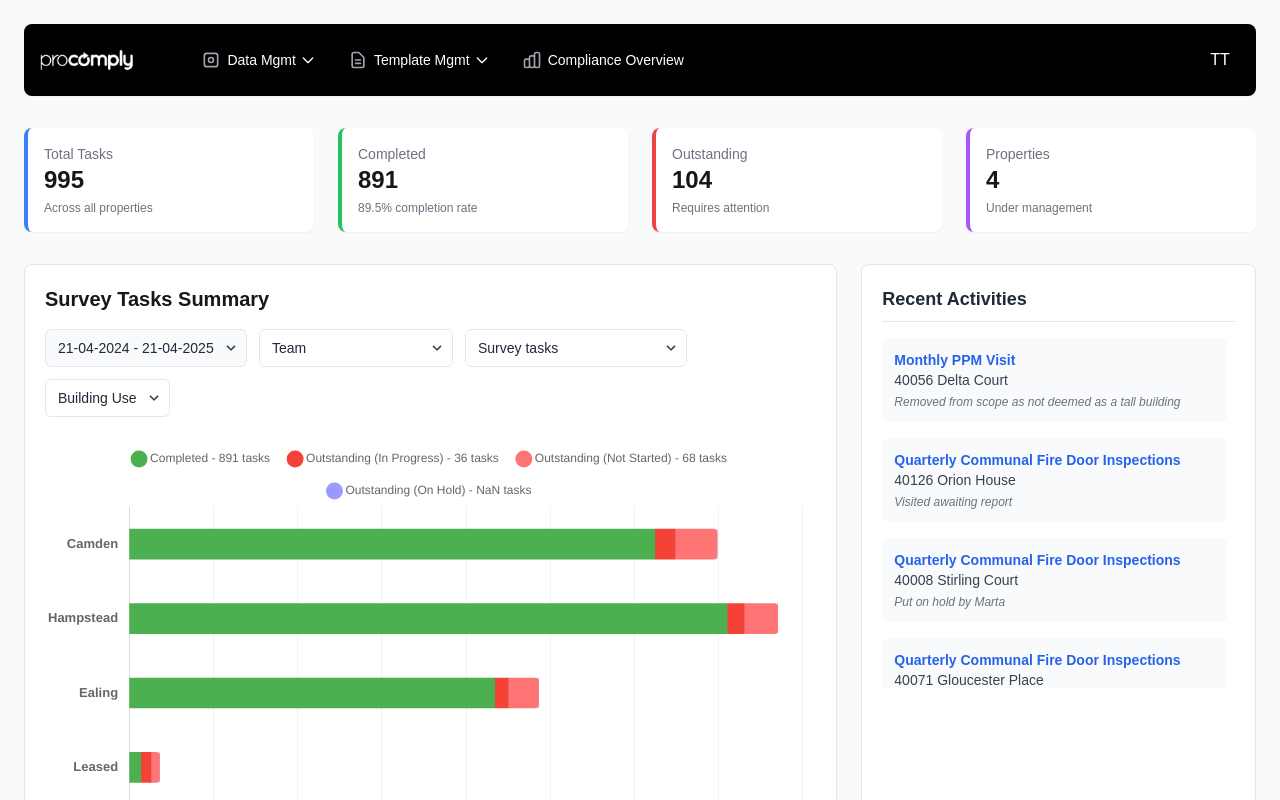
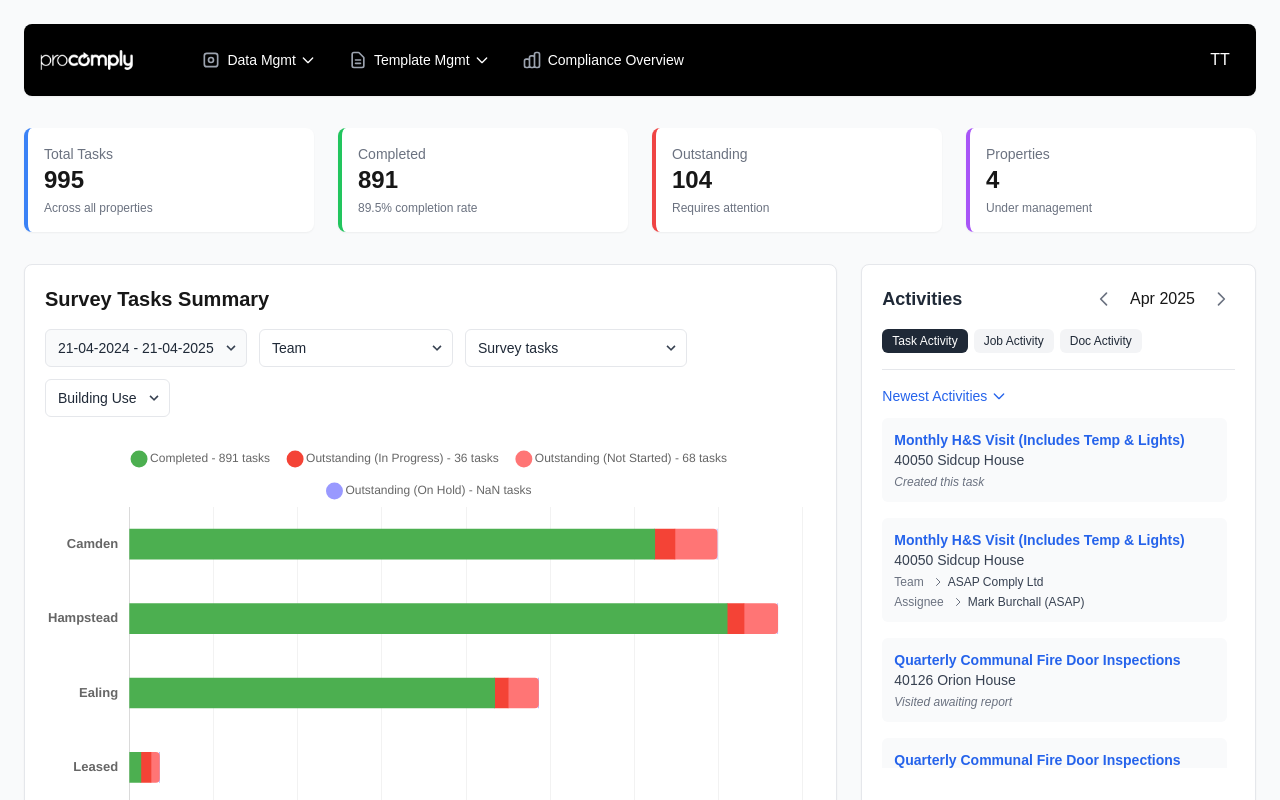
Before and after one commit to tom-tochito/procomply, a Next.js app: page /1/dashboard in a window 1280 px wide. Shown: the top 800 px of the page. Built offline with nearby package versions, Linux system fonts and the light colour scheme.

Commit message:
adding filters to the dashboard 2

```diff
--- a/src/app/[domain]/dashboard/page.tsx
+++ b/src/app/[domain]/dashboard/page.tsx
@@ -30,6 +30,73 @@ export default function DashboardPage() {
   const [selectedTaskType, setSelectedTaskType] = useState("Survey tasks");
   const [selectedBuildingUse, setSelectedBuildingUse] =
     useState("Building Use");
+  const [activeActivityTab, setActiveActivityTab] = useState("Task Activity");
+
+  // Sample activities data
+  const taskActivities = [
+    {
+      title: "Monthly H&S Visit (Includes Temp & Lights)",
+      location: "40050 Sidcup House",
+      status: "Created this task",
+    },
+    {
+      title: "Monthly H&S Visit (Includes Temp & Lights)",
+      location: "40050 Sidcup House",
+      team: "ASAP Comply Ltd",
+      assignee: "Mark Burchall (ASAP)",
+    },
+    {
+      title: "Quarterly Communal Fire Door Inspections",
+      location: "40126 Orion House",
+      status: "Visited awaiting report",
+    },
+    {
+      title: "Quarterly Communal Fire Door Inspections",
+      location: "40008 Stirling Court",
+      status: "Put on hold by Marta",
+    },
+    {
+      title: "Quarterly Communal Fire Door Inspections",
+      location: "40071 Gloucester Place",
+      status: "Removed from scope by Marta",
+    },
+  ];
+
+  const jobActivities = [
+    {
+      title: "Fire Risk Assessment",
+      location: "40126 Orion House",
+      status: "Job assigned to London Fire Division",
+    },
+    {
+      title: "Asbestos Surveys",
+      location: "40008 Stirling Court",
+      status: "Survey completed, awaiting report",
+    },
+    {
+      title: "Fire Alarm Testing",
+      location: "40071 Gloucester Place",
+      status: "Job scheduled for next week",
+    },
+  ];
+
+  const docActivities = [
+    {
+      title: "Fire Risk Assessment Report",
+      location: "40126 Orion House",
+      status: "Document uploaded by John Smith",
+    },
+    {
+      title: "Asbestos Survey Report",
+      location: "40008 Stirling Court",
+      status: "Document pending approval",
+    },
+    {
+      title: "Health & Safety Policy",
+      location: "Company-wide",
+      status: "Document updated by Admin",
+    },
+  ];
 
   // Filter options
   const teamOptions = [
@@ -303,59 +370,207 @@ export default function DashboardPage() {
 
         {/* Column 3: Activities */}
         <div className="rounded-lg border p-5 bg-white shadow-sm">
-          <h3 className="font-bold mb-4 text-lg text-gray-800 border-b pb-2">
-            Recent Activities
-          </h3>
-          <div className="space-y-4 text-sm max-h-[350px] overflow-y-auto pr-2">
-            <div className="p-3 bg-gray-50 rounded-md hover:bg-gray-100 transition-colors">
-              <strong className="text-blue-600">Monthly PPM Visit</strong>{" "}
-              <br />
-              <span className="text-gray-700">40056 Delta Court</span> <br />
-              <span className="italic text-gray-500 text-xs mt-1 block">
-                Removed from scope as not deemed as a tall building
+          <div className="flex justify-between items-center mb-4">
+            <h3 className="font-bold text-lg text-gray-800">Activities</h3>
+            <div className="flex items-center">
+              <button className="p-1 text-gray-500 hover:text-gray-700 mr-1">
+                <svg
+                  xmlns="http://www.w3.org/2000/svg"
+                  className="h-5 w-5"
+                  fill="none"
+                  viewBox="0 0 24 24"
+                  stroke="currentColor"
+                >
+                  <path
+                    strokeLinecap="round"
+                    strokeLinejoin="round"
+                    strokeWidth={2}
+                    d="M15 19l-7-7 7-7"
+                  />
+                </svg>
+              </button>
+              <span className="text-base font-medium px-2">Apr 2025</span>
+              <button className="p-1 text-gray-500 hover:text-gray-700 ml-1">
+                <svg
+                  xmlns="http://www.w3.org/2000/svg"
+                  className="h-5 w-5"
+                  fill="none"
+                  viewBox="0 0 24 24"
+                  stroke="currentColor"
+                >
+                  <path
+                    strokeLinecap="round"
+                    strokeLinejoin="round"
+                    strokeWidth={2}
+                    d="M9 5l7 7-7 7"
+                  />
+                </svg>
+              </button>
+            </div>
+          </div>
+
+          <div className="border-b pb-4 mb-4">
+            <div className="flex items-center gap-1.5">
+              <button
+                onClick={() => setActiveActivityTab("Task Activity")}
+                className={`px-2.5 py-1 text-xs rounded-md ${
+                  activeActivityTab === "Task Activity"
+                    ? "bg-gray-800 text-white"
+                    : "bg-gray-100 text-gray-800 hover:bg-gray-200"
+                }`}
+              >
+                Task Activity
+              </button>
+              <button
+                onClick={() => setActiveActivityTab("Job Activity")}
+                className={`px-2.5 py-1 text-xs rounded-md ${
+                  activeActivityTab === "Job Activity"
+                    ? "bg-gray-800 text-white"
+                    : "bg-gray-100 text-gray-800 hover:bg-gray-200"
+                }`}
+              >
+                Job Activity
+              </button>
+              <button
+                onClick={() => setActiveActivityTab("Doc Activity")}
+                className={`px-2.5 py-1 text-xs rounded-md ${
+                  activeActivityTab === "Doc Activity"
+                    ? "bg-gray-800 text-white"
+                    : "bg-gray-100 text-gray-800 hover:bg-gray-200"
+                }`}
+              >
+                Doc Activity
+              </button>
+            </div>
+          </div>
+
+          <div className="flex items-center justify-between mb-3">
+            <span className="text-sm text-blue-600 font-medium flex items-center">
+              Newest Activities
+              <svg
+                xmlns="http://www.w3.org/2000/svg"
+                className="h-4 w-4 ml-1"
+                fill="none"
+                viewBox="0 0 24 24"
+                stroke="currentColor"
+              >
+                <path
+                  strokeLinecap="round"
+                  strokeLinejoin="round"
+                  strokeWidth={2}
+                  d="M19 9l-7 7-7-7"
+                />
+              </svg>
             </span>
           </div>
-            <div className="p-3 bg-gray-50 rounded-md hover:bg-gray-100 transition-colors">
-              <strong className="text-blue-600">
-                Quarterly Communal Fire Door Inspections
-              </strong>{" "}
+
+          <div className="space-y-4 text-sm max-h-[350px] overflow-y-auto pr-2">
+            {activeActivityTab === "Task Activity" && (
+              <>
+                {taskActivities.map((activity, index) => (
+                  <div
+                    key={index}
+                    className="p-3 bg-gray-50 rounded-md hover:bg-gray-100 transition-colors"
+                  >
+                    <strong className="text-blue-600">{activity.title}</strong>{" "}
                     <br />
-              <span className="text-gray-700">40126 Orion House</span> <br />
+                    <span className="text-gray-700">
+                      {activity.location}
+                    </span>{" "}
+                    <br />
+                    {activity.status && (
                       <span className="italic text-gray-500 text-xs mt-1 block">
-                Visited awaiting report
+                        {activity.status}
+                      </span>
+                    )}
+                    {activity.team && (
+                      <span className="flex items-center text-gray-500 text-xs mt-1">
+                        <span className="mr-1">Team</span>
+                        <svg
+                          xmlns="http://www.w3.org/2000/svg"
+                          className="h-3 w-3 inline-block mx-1"
+                          fill="none"
+                          viewBox="0 0 24 24"
+                          stroke="currentColor"
+                        >
+                          <path
+                            strokeLinecap="round"
+                            strokeLinejoin="round"
+                            strokeWidth={2}
+                            d="M9 5l7 7-7 7"
+                          />
+                        </svg>
+                        <span className="text-gray-700">{activity.team}</span>
+                      </span>
+                    )}
+                    {activity.assignee && (
+                      <span className="flex items-center text-gray-500 text-xs mt-1">
+                        <span className="mr-1">Assignee</span>
+                        <svg
+                          xmlns="http://www.w3.org/2000/svg"
+                          className="h-3 w-3 inline-block mx-1"
+                          fill="none"
+                          viewBox="0 0 24 24"
+                          stroke="currentColor"
+                        >
+                          <path
+                            strokeLinecap="round"
+                            strokeLinejoin="round"
+                            strokeWidth={2}
+                            d="M9 5l7 7-7 7"
+                          />
+                        </svg>
+                        <span className="text-gray-700">
+                          {activity.assignee}
+                        </span>
+                      </span>
+                    )}
+                  </div>
+                ))}
+              </>
+            )}
+
+            {activeActivityTab === "Job Activity" && (
+              <>
+                {jobActivities.map((activity, index) => (
+                  <div
+                    key={index}
+                    className="p-3 bg-gray-50 rounded-md hover:bg-gray-100 transition-colors"
+                  >
+                    <strong className="text-blue-600">{activity.title}</strong>{" "}
+                    <br />
+                    <span className="text-gray-700">
+                      {activity.location}
+                    </span>{" "}
+                    <br />
+                    <span className="italic text-gray-500 text-xs mt-1 block">
+                      {activity.status}
                     </span>
                   </div>
-            <div className="p-3 bg-gray-50 rounded-md hover:bg-gray-100 transition-colors">
-              <strong className="text-blue-600">
-                Quarterly Communal Fire Door Inspections
-              </strong>{" "}
+                ))}
+              </>
+            )}
+
+            {activeActivityTab === "Doc Activity" && (
+              <>
+                {docActivities.map((activity, index) => (
+                  <div
+                    key={index}
+                    className="p-3 bg-gray-50 rounded-md hover:bg-gray-100 transition-colors"
+                  >
+                    <strong className="text-blue-600">{activity.title}</strong>{" "}
                     <br />
-              <span className="text-gray-700">40008 Stirling Court</span> <br />
+                    <span className="text-gray-700">
+                      {activity.location}
+                    </span>{" "}
+                    <br />
                     <span className="italic text-gray-500 text-xs mt-1 block">
-                Put on hold by Marta
+                      {activity.status}
                     </span>
                   </div>
-            <div className="p-3 bg-gray-50 rounded-md hover:bg-gray-100 transition-colors">
-              <strong className="text-blue-600">
-                Quarterly Communal Fire Door Inspections
-              </strong>{" "}
-              <br />
-              <span className="text-gray-700">40071 Gloucester Place</span>{" "}
-              <br />
-              <span className="italic text-gray-500 text-xs mt-1 block">
-                Removed from scope by Marta
-              </span>
-            </div>
-            <div className="p-3 bg-gray-50 rounded-md hover:bg-gray-100 transition-colors">
-              <strong className="text-blue-600">
-                Monthly H&S Visit (Includes Temp &amp; Lights)
-              </strong>{" "}
-              <br />
-              <span className="text-gray-700">40093 Cedar Road</span> <br />
-              <span className="italic text-gray-500 text-xs mt-1 block">
-                Scheduled Date → 2025-01-21
-              </span>
-            </div>
+                ))}
+              </>
+            )}
           </div>
         </div>
       </div>
```
Lines whose indentation alone changed are shown as unchanged.
